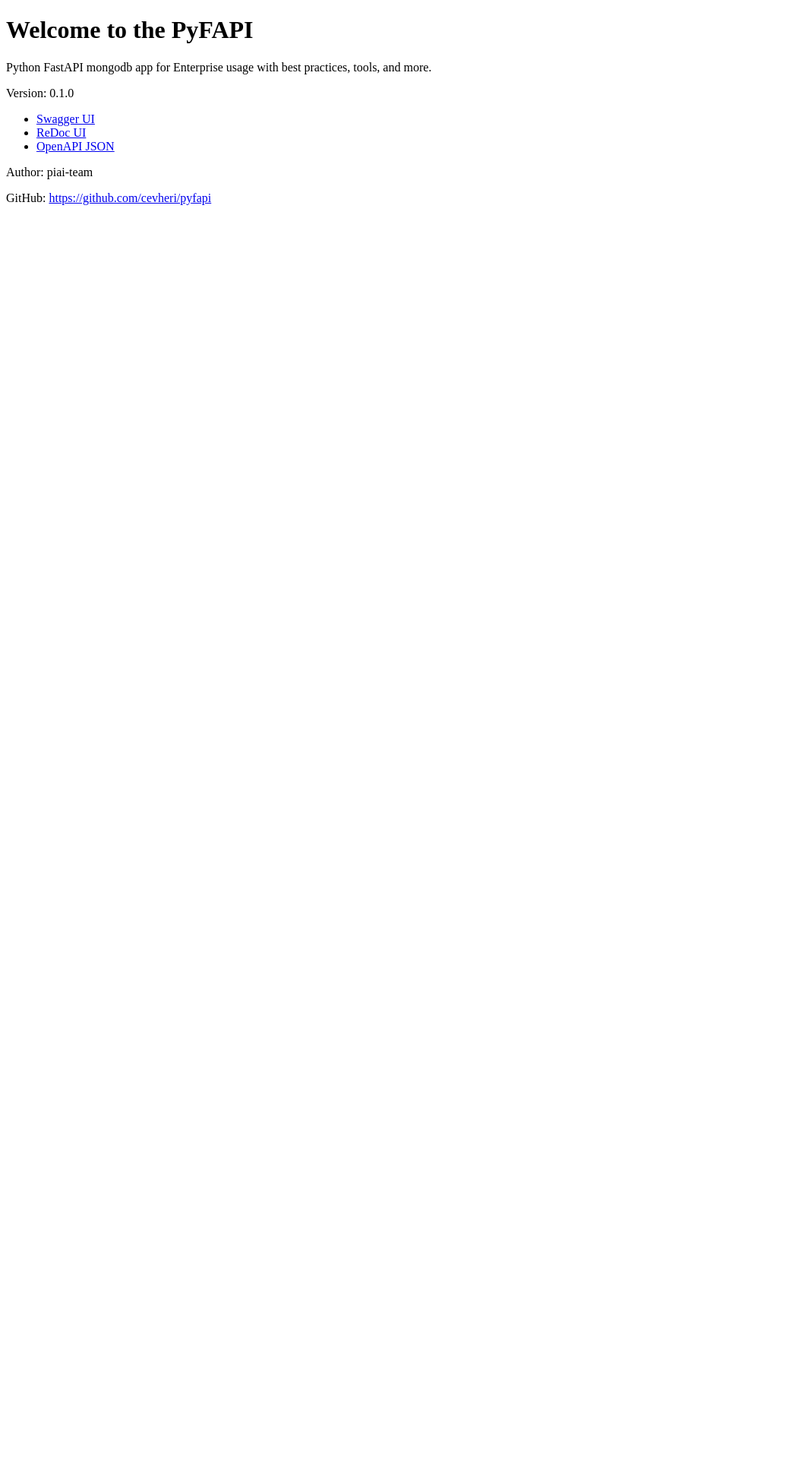
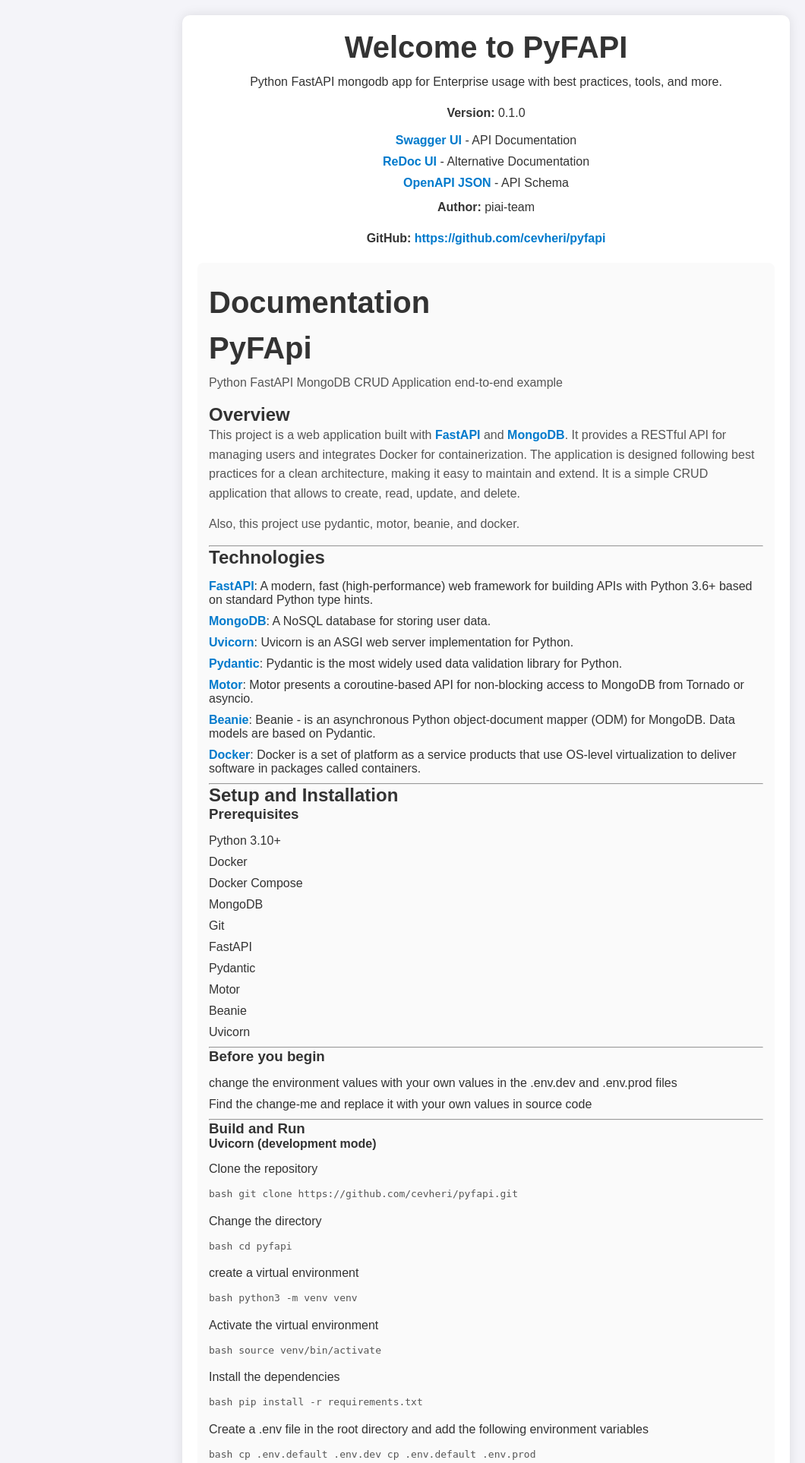
Before and after one commit to cevheri/pyfapi, a FastAPI app: page / in a window 1280 px wide. Shown: the top 1926 px of the page at 76% size, without its empty margins (0-1060 px from the left). Before the commit the page ends 270 px from the top, so only its background shows below. Run offline with FastAPI, Linux system fonts and the light colour scheme; parts of the project's set-up code (start-up, migrations or seed data) failed here and were passed over.

Commit message:
add index.html with jinja template

```diff
--- a/app/main.py
+++ b/app/main.py
@@ -1,6 +1,7 @@
 import logging
 from contextlib import asynccontextmanager
 
+import markdown
 from fastapi import FastAPI, Depends, Request
 from fastapi.middleware.cors import CORSMiddleware
 from fastapi.templating import Jinja2Templates
@@ -51,7 +52,24 @@ app.include_router(account_api.router, tags=["account"], dependencies=[Depends(a
 app.include_router(user_api.router, tags=["users"], dependencies=[Depends(auth_handler.get_current_user)])
 
 
-async def get_root_page(request: Request):
+# async def get_root_page(request: Request):
+#     context = {
+#         "request": request,
+#         "app_name": app_settings.APP_NAME,
+#         "app_url": app_settings.APP_URL,
+#         "app_description": app_settings.APP_DESCRIPTION,
+#         "app_version": app_settings.APP_VERSION,
+#         "server_settings": server_settings,
+#         "author": "piai-team",
+#         "github": "https://github.com/cevheri/pyfapi"
+#     }
+#     return templates.TemplateResponse("index.html", context)
+
+
+async def get_root_page_from_readme(request: Request):
+    with open("././README.md") as f:
+        readme = f.read()
+        html = markdown.markdown(readme, extensions=["markdown.extensions.tables"])
     context = {
         "request": request,
         "app_name": app_settings.APP_NAME,
@@ -60,19 +78,20 @@ async def get_root_page(request: Request):
         "app_version": app_settings.APP_VERSION,
         "server_settings": server_settings,
         "author": "piai-team",
-        "github": "https://github.com/cevheri/pyfapi"
+        "github": "https://github.com/cevheri/pyfapi",
+        "readme_content": html
     }
     return templates.TemplateResponse("index.html", context)
 
 
 @app.get("/")
 async def root(request: Request):
-    return await get_root_page(request)
+    return await get_root_page_from_readme(request)
 
 
 @app.get("/api/v1/")
 async def root_base_path(request: Request):
-    return await get_root_page(request)
+    return await get_root_page_from_readme(request)
 
 
 @app.get("/api/v1/health")
--- a/requirements.txt
+++ b/requirements.txt
@@ -14,3 +14,5 @@ pymongo
 contextvars
 python-multipart
 Jinja2
+
+Markdown==3.7
--- a/templates/index.html
+++ b/templates/index.html
@@ -3,18 +3,108 @@
 <head>
     <meta charset="UTF-8">
     <meta name="viewport" content="width=device-width, initial-scale=1.0">
-    <title>Root Endpoint</title>
+    <title>{{ app_name }} - Home</title>
+    <style>
+        /* General settings */
+        * { box-sizing: border-box; margin: 0; padding: 0; }
+        body { font-family: Arial, sans-serif; background-color: #f4f4f9; display: flex; align-items: center; justify-content: center; min-height: 100vh; color: #333; }
+
+        /* Container */
+        .container {
+            width: 90%;
+            max-width: 800px;
+            background-color: #fff;
+            border-radius: 10px;
+            box-shadow: 0 0 15px rgba(0,0,0,0.1);
+            padding: 20px;
+            text-align: center;
+            margin: 20px;
+        }
+
+        /* title and description */
+        h1 { font-size: 2.5em; color: #333; margin-bottom: 10px; }
+        p { margin-bottom: 15px; line-height: 1.6; }
+        strong { font-weight: bold; }
+
+        /* Links */
+        a { color: #007acc; text-decoration: none; font-weight: bold; }
+        a:hover { text-decoration: underline; }
+        ul { list-style: none; padding: 0; margin-top: 15px; }
+        ul li { margin-bottom: 10px; }
+
+        /* Footer */
+        .footer { margin-top: 20px; font-size: 0.9em; color: #999; }
+        /* README content */
+        .readme-content { text-align: left; margin-top: 20px; padding: 15px; background-color: #fafafa; border-radius: 8px; }
+        .readme-content h2, .readme-content h3 { color: #333; }
+        .readme-content p { color: #555; }
+    </style>
 </head>
 <body>
-    <h1>Welcome to the {{ app_name }}</h1>
-    <p>{{ app_description }}</p>
-    <p>Version: {{ app_version }}</p>
-    <ul>
-        <li><a href="{{ app_url }}/docs">Swagger UI</a></li>
-        <li><a href="{{ app_url }}/redoc">ReDoc UI</a></li>
-        <li><a href="{{ app_url }}/openapi.json">OpenAPI JSON</a></li>
-    </ul>
-    <p>Author: {{ author }}</p>
-    <p>GitHub: <a href="{{ github }}">{{ github }}</a></p>
+    <div class="container">
+        <h1>Welcome to {{ app_name }}</h1>
+        <p>{{ app_description }}</p>
+        <p><strong>Version:</strong> {{ app_version }}</p>
+
+        <ul>
+            <li><a href="{{ app_url }}/docs">Swagger UI</a> - API Documentation</li>
+            <li><a href="{{ app_url }}/redoc">ReDoc UI</a> - Alternative Documentation</li>
+            <li><a href="{{ app_url }}/openapi.json">OpenAPI JSON</a> - API Schema</li>
+        </ul>
+
+        <p><strong>Author:</strong> {{ author }}</p>
+        <p><strong>GitHub:</strong> <a href="{{ github }}">{{ github }}</a></p>
+
+        <!-- README Content -->
+        <div class="readme-content">
+            <p><h1>Documentation</h1></p>
+            {{ readme_content | safe }}
+        </div>
+
+        <div class="footer">
+            &copy; {{ author }} - Powered by FastAPI
+        </div>
+    </div>
 </body>
 </html>
+
+
+
+<!--<div class="container">-->
+<!--    {{ readme_content | safe }}-->
+<!--</div>-->
+
+<!--<!DOCTYPE html>-->
+<!--<html lang="en">-->
+<!--<head>-->
+<!--    <meta charset="UTF-8">-->
+<!--    <meta name="viewport" content="width=device-width, initial-scale=1.0">-->
+<!--    <title>{{ app_name }} - Home</title>-->
+<!--    <style>-->
+<!--        body { font-family: Arial, sans-serif; margin: 0; padding: 0; background-color: #f4f4f9; }-->
+<!--        .container { max-width: 800px; margin: 20px auto; padding: 20px; background: #fff; border-radius: 8px; box-shadow: 0 0 10px rgba(0,0,0,0.1); }-->
+<!--        h1 { color: #333; }-->
+<!--        p { color: #555; }-->
+<!--        a { color: #007acc; text-decoration: none; }-->
+<!--        a:hover { text-decoration: underline; }-->
+<!--        .footer { text-align: center; margin-top: 20px; font-size: 0.9em; color: #999; }-->
+<!--    </style>-->
+<!--</head>-->
+<!--<body>-->
+<!--    <div class="container">-->
+<!--        <h1>Welcome to {{ app_name }}</h1>-->
+<!--        <p>{{ app_description }}</p>-->
+<!--        <p><strong>Version:</strong> {{ app_version }}</p>-->
+<!--        <ul>-->
+<!--            <li><a href="{{ app_url }}/docs">Swagger UI</a> - API Documentation</li>-->
+<!--            <li><a href="{{ app_url }}/redoc">ReDoc UI</a> - Alternative Documentation</li>-->
+<!--            <li><a href="{{ app_url }}/openapi.json">OpenAPI JSON</a> - API Schema</li>-->
+<!--        </ul>-->
+<!--        <p><strong>Author:</strong> {{ author }}</p>-->
+<!--        <p><strong>GitHub:</strong> <a href="{{ github }}">{{ github }}</a></p>-->
+<!--    </div>-->
+<!--    <div class="footer">-->
+<!--        &copy; {{ author }} - Powered by FastAPI-->
+<!--    </div>-->
+<!--</body>-->
+<!--</html>-->
```
Also changed, not shown: README.md.
